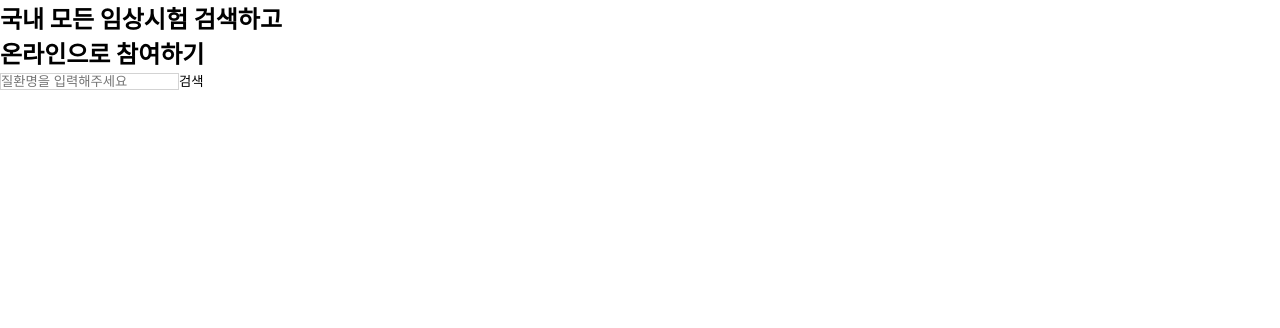
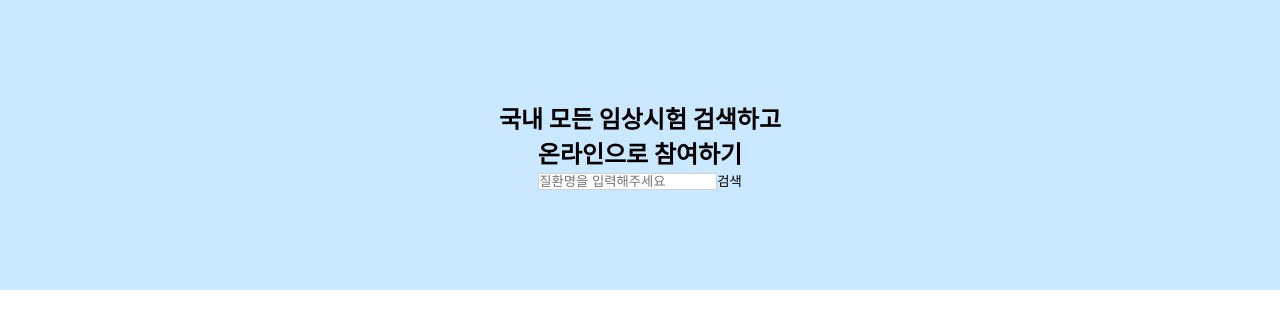
Before and after one commit to JulyK9/pre-onboarding-11th-4, a React (Create React App) app: page / in a window 1280 px wide. Shown: the top 328 px of the page. Built offline with nearby package versions, Linux system fonts and the light colour scheme.

Commit message:
feat: 레이아웃 디자인 적용

```diff
--- a/src/components/Layout.tsx
+++ b/src/components/Layout.tsx
@@ -1,11 +1,20 @@
 import React, { ReactNode } from 'react';
+import { styled } from 'styled-components';
 
 interface LayoutProps {
   children: ReactNode;
 }
 
 const Layout = ({ children }: LayoutProps) => {
-  return <div>{children}</div>;
+  return <LayoutContainer>{children}</LayoutContainer>;
 };
 
 export default Layout;
+
+const LayoutContainer = styled.div`
+  display: flex;
+  flex-direction: column;
+  align-items: center;
+  background-color: #cae8ff;
+  padding: 100px 0;
+`;
```
